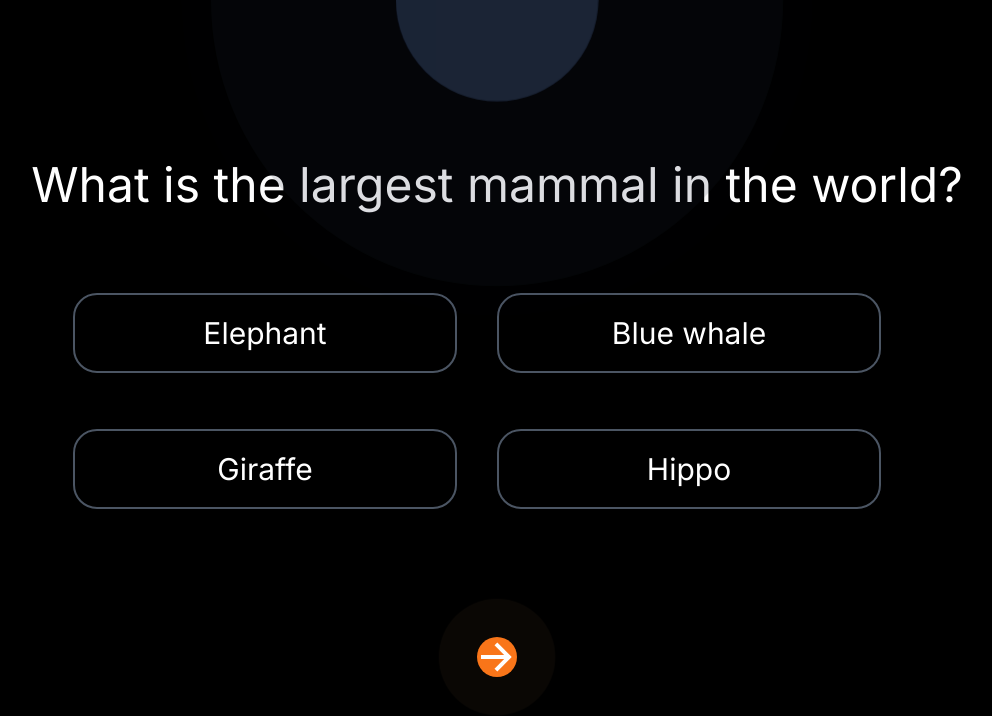
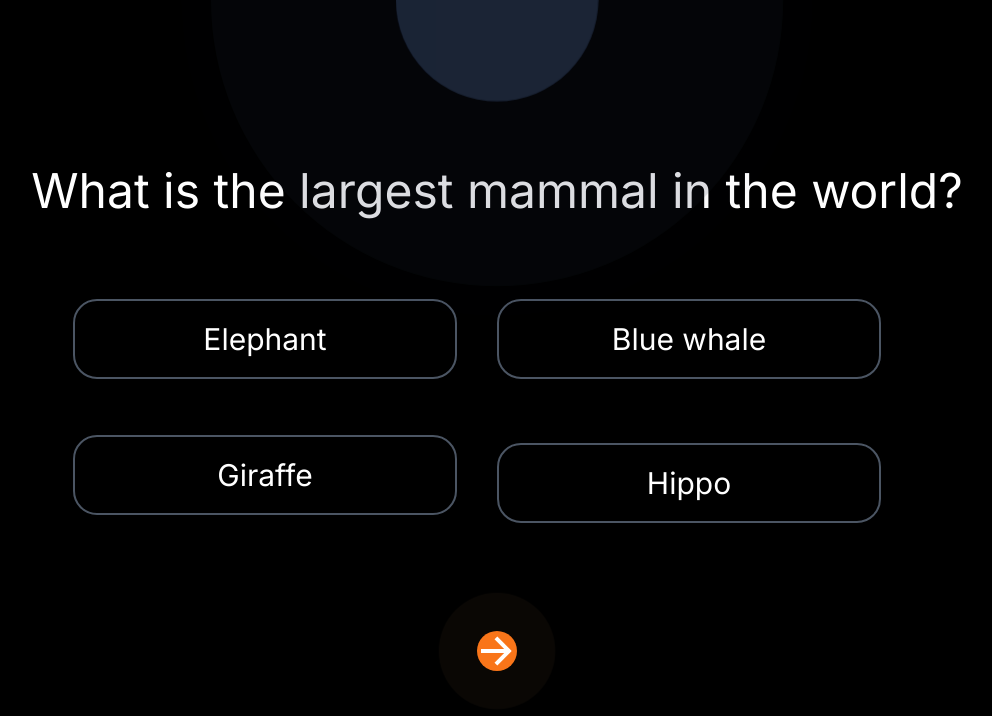
Before and after one commit to Navaneeth210805/quizapp, a Next.js app: page /quiz in a window 1280 px wide. Shown: the top 716 px of the page, without its empty margins (143-1135 px from the left). Built offline with nearby package versions, Linux system fonts and the light colour scheme.

Commit message:
Update page.jsx

```diff
--- a/src/app/quiz/page.jsx
+++ b/src/app/quiz/page.jsx
@@ -128,7 +128,7 @@ function Page({ question, option1, option2, option3, option4, handleAnswer, hand
                             )
                         }
                         </div>
-                        <div className='mb-4 w-11/12 lg:w-auto'>
+                        <div className='w-11/12 lg:w-auto'>
                         {
                             currentAnswer === option4 ?(
                                 <button className='mb-10 w-11/12 border-2 rounded-3xl border-gray-600 lg:h-20 lg:w-96 lg:mr-10 text-3xl bg-white text-black '>{option4}</button>
@@ -139,7 +139,7 @@ function Page({ question, option1, option2, option3, option4, handleAnswer, hand
                         </div>
                     </div>
                 </div>
-                <div className="mt-10">
+                <div className="mt-7">
                     <button className="bg-orange-500 transition duration-500 linear hover:bg-orange-700 rounded-full h-10 w-10 mt-8 relative z-10" onClick={handleNext}>
                         <div className="ml-4 h-1 w-5 bg-white transform rotate-45"></div>
                         <div className="mx-1 my-0.5 h-1 w-7 bg-white"></div>
```
